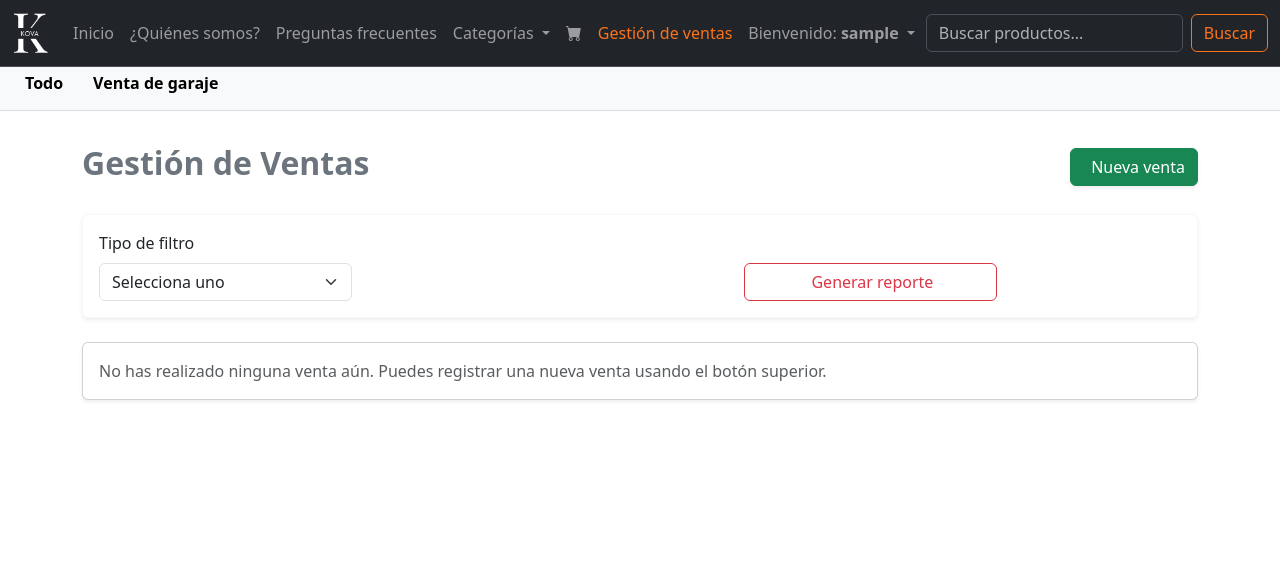
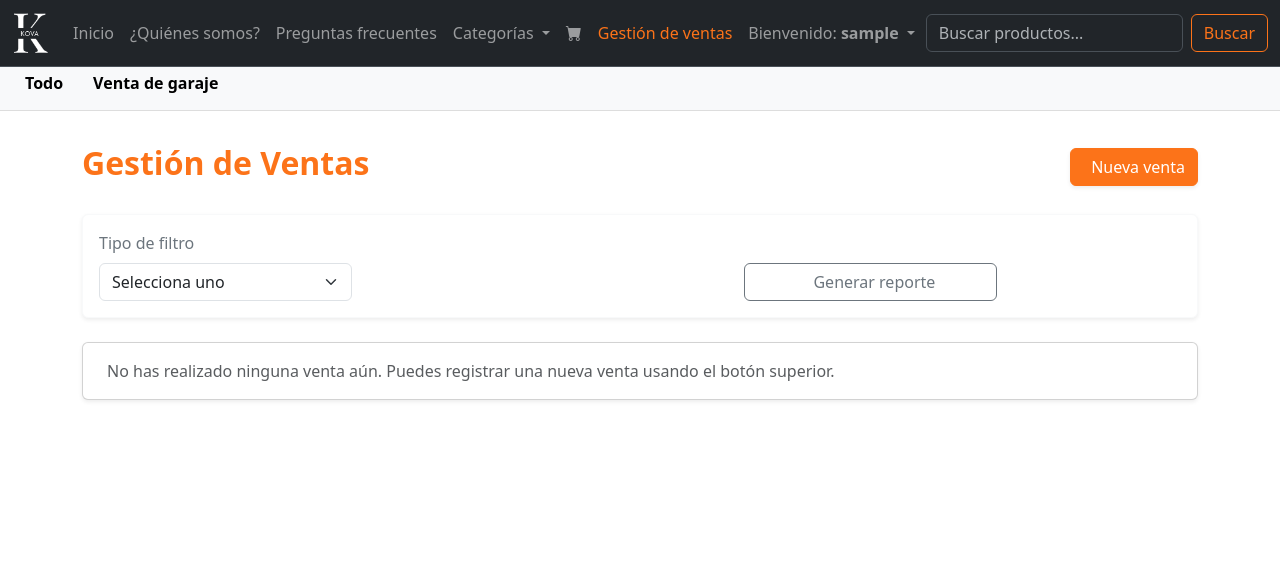
Before and after one commit to ElenaHS/Kovamarket, a Django app: page /ventas/ in a window 1280 px wide. Shown: the top 580 px of the page. Run offline with Django 5.2, Linux system fonts and the light colour scheme; the visitor is signed in with stand-in values (Sample User, id 1); data that the repository does not hold is empty.

Commit message:
Actualizar nueva venta y gestionar venta

```diff
--- a/Tienda/templates/gestionar_venta.html
+++ b/Tienda/templates/gestionar_venta.html
@@ -2,10 +2,11 @@
 
 {% block content %}
 <div class="container mt-5">
+
     <!-- Encabezado -->
     <div class="d-flex justify-content-between align-items-center mb-4">
-        <h2 class="text-secondary fw-bold">Gestión de Ventas</h2>
-        <a href="{% url 'nueva_venta' %}" class="btn btn-success shadow-sm">
+        <h2 class="fw-bold text-kova">Gestión de Ventas</h2>
+        <a href="{% url 'nueva_venta' %}" class="btn btn-kova shadow-sm">
             <i class="fas fa-plus-circle me-2"></i> Nueva venta
         </a>
     </div>
@@ -14,7 +15,7 @@
     <form method="get" action="{% url 'generar_reporte_pdf' %}" class="card p-3 shadow-sm mb-4 border-light">
         <div class="row align-items-end">
             <div class="col-md-3">
-                <label for="filtro" class="form-label">Tipo de filtro</label>
+                <label for="filtro" class="form-label text-secondary">Tipo de filtro</label>
                 <select id="filtro" name="filtro" class="form-select" required onchange="mostrarCampoFiltro()">
                     <option value="" selected disabled>Selecciona uno</option>
                     <option value="dia">Día</option>
@@ -25,12 +26,12 @@
             </div>
 
             <div class="col-md-4" id="campo-filtro-container">
-                <!-- Este campo se reemplaza dinámicamente con JS -->
+                <!-- Campo dinámico con JS -->
             </div>
 
             <div class="col-md-3">
-                <button type="submit" class="btn btn-outline-danger w-100">
-                    <i class="fas fa-file-pdf me-1"></i> Generar reporte
+                <button type="submit" class="btn btn-outline-secondary w-100">
+                    <i class="fas fa-file-pdf me-2"></i> Generar reporte
                 </button>
             </div>
         </div>
@@ -40,7 +41,7 @@
     {% if ventas %}
     <div class="table-responsive shadow-sm border rounded">
         <table class="table table-hover align-middle mb-0">
-            <thead class="table-light">
+            <thead class="table-light text-uppercase text-secondary">
                 <tr>
                     <th>#</th>
                     <th>Fecha</th>
@@ -71,7 +72,7 @@
                         {% endif %}
                     </td>
                     <td>
-                        <a href="{% url 'detalle_venta' venta.id %}" class="btn btn-outline-primary btn-sm">
+                        <a href="{% url 'detalle_venta' venta.id %}" class="btn btn-outline-secondary btn-sm">
                             <i class="fas fa-eye me-1"></i> Ver detalles
                         </a>
                     </td>
@@ -83,39 +84,41 @@
     {% else %}
     <div class="card shadow-sm">
         <div class="card-body">
-            <p class="text-muted mb-0">No has realizado ninguna venta aún. Puedes registrar una nueva venta usando el botón superior.</p>
+            <p class="text-muted mb-0">
+                <i class="fas fa-info-circle me-2"></i>
+                No has realizado ninguna venta aún. Puedes registrar una nueva venta usando el botón superior.
+            </p>
         </div>
     </div>
     {% endif %}
 </div>
 
-<!-- JS para mostrar el campo de filtro según la opción seleccionada -->
+<!-- JavaScript para el filtro -->
 <script>
     function mostrarCampoFiltro() {
         const filtro = document.getElementById('filtro').value;
         const container = document.getElementById('campo-filtro-container');
-
         let inputHtml = '';
         const hoy = new Date().toISOString().split('T')[0];
 
         if (filtro === 'dia') {
             inputHtml = `
-                <label for="valor" class="form-label">Selecciona un día</label>
+                <label for="valor" class="form-label text-secondary">Selecciona un día</label>
                 <input type="date" id="valor" name="valor" class="form-control" max="${hoy}" required>
             `;
         } else if (filtro === 'semana') {
             inputHtml = `
-                <label for="valor" class="form-label">Selecciona una semana</label>
+                <label for="valor" class="form-label text-secondary">Selecciona una semana</label>
                 <input type="week" id="valor" name="valor" class="form-control" required>
             `;
         } else if (filtro === 'mes') {
             inputHtml = `
-                <label for="valor" class="form-label">Selecciona un mes</label>
+                <label for="valor" class="form-label text-secondary">Selecciona un mes</label>
                 <input type="month" id="valor" name="valor" class="form-control" required>
             `;
         } else if (filtro === 'año') {
             inputHtml = `
-                <label for="valor" class="form-label">Selecciona un año</label>
+                <label for="valor" class="form-label text-secondary">Selecciona un año</label>
                 <input type="number" id="valor" name="valor" class="form-control" min="2000" max="2100" step="1" placeholder="Ej: 2025" required>
             `;
         }
@@ -123,4 +126,28 @@
         container.innerHTML = inputHtml;
     }
 </script>
+
+<!-- Estilos -->
+<style>
+    .btn-kova {
+        background-color: #fc7319;
+        color: white;
+        border: 1px solid #fc7319;
+        transition: background-color 0.3s ease, color 0.3s ease;
+    }
+
+    .btn-kova:hover {
+        background-color: #e36512;
+        border-color: #e36512;
+        color: white;
+    }
+
+    .text-kova {
+        color: #fc7319;
+    }
+
+    .table th, .table td {
+        vertical-align: middle;
+    }
+</style>
 {% endblock %}
--- a/Tienda/views.py
+++ b/Tienda/views.py
@@ -16,6 +16,8 @@ from django.utils import timezone
 from xhtml2pdf import pisa
 from django.http import HttpResponse
 from django.template.loader import get_template
+from decimal import Decimal
+
 
 
 
@@ -326,27 +328,39 @@ def filtrar_ventas_por_filtro(filtro, valor):
 
 
 
-
 # Vista para mostrar y confirmar una nueva venta
 @login_required
 @solo_superusuario
 def nueva_venta(request):
     venta_temp, _ = VentaTemporal.objects.get_or_create(dependienta=request.user)
     items_actuales = venta_temp.items.select_related("producto")
+
+    # Precio sin descuento
     precio_total = sum(item.producto.precio * item.cantidad for item in items_actuales)
 
     if request.method == "POST":
         venta_form = VentaForm(request.POST)
         if venta_form.is_valid():
-            # ✅ Crear la venta con el total calculado
+            forma_pago = venta_form.cleaned_data["forma_pago"]
+            codigo_transferencia = venta_form.cleaned_data["codigo_transferencia"]
+
+            # Aplicar 5% de descuento si la forma de pago es efectivo
+            if forma_pago == "efectivo":
+                total_con_descuento = (precio_total * Decimal('0.95')).quantize(Decimal('0.01'))
+
+            else:
+                total_con_descuento = precio_total
+
+            # ✅ Crear la venta con el total ajustado
             venta = Venta.objects.create(
                 dependienta=request.user,
                 fecha=timezone.now(),
-                forma_pago=venta_form.cleaned_data["forma_pago"],
-                codigo_transferencia=venta_form.cleaned_data["codigo_transferencia"],
-                total_a_pagar=precio_total  # ✅ se guarda el total a pagar
+                forma_pago=forma_pago,
+                codigo_transferencia=codigo_transferencia,
+                total_a_pagar=total_con_descuento
             )
 
+            # Crear los ítems y descontar del stock
             for item in items_actuales:
                 VentaItem.objects.create(
                     venta=venta,
@@ -356,12 +370,15 @@ def nueva_venta(request):
                 item.producto.cantidad -= item.cantidad
                 item.producto.save()
 
+            # Eliminar el carrito temporal
             venta_temp.delete()
+
             messages.success(request, "✅ Venta registrada correctamente.")
             return redirect("nueva_venta")
     else:
         venta_form = VentaForm()
 
+    # Paginación de productos
     productos_disponibles = Producto.objects.filter(disponibilidad=True)
     paginator = Paginator(productos_disponibles, 3)
     page_number = request.GET.get("page")
@@ -375,6 +392,57 @@ def nueva_venta(request):
         "venta_form": venta_form
     }
     return render(request, "nueva_venta.html", context)
+
+
+
+# # Vista para mostrar y confirmar una nueva venta
+# @login_required
+# @solo_superusuario
+# def nueva_venta(request):
+#     venta_temp, _ = VentaTemporal.objects.get_or_create(dependienta=request.user)
+#     items_actuales = venta_temp.items.select_related("producto")
+#     precio_total = sum(item.producto.precio * item.cantidad for item in items_actuales)
+
+#     if request.method == "POST":
+#         venta_form = VentaForm(request.POST)
+#         if venta_form.is_valid():
+#             # ✅ Crear la venta con el total calculado
+#             venta = Venta.objects.create(
+#                 dependienta=request.user,
+#                 fecha=timezone.now(),
+#                 forma_pago=venta_form.cleaned_data["forma_pago"],
+#                 codigo_transferencia=venta_form.cleaned_data["codigo_transferencia"],
+#                 total_a_pagar=precio_total  # ✅ se guarda el total a pagar
+#             )
+
+#             for item in items_actuales:
+#                 VentaItem.objects.create(
+#                     venta=venta,
+#                     producto=item.producto,
+#                     cantidad=item.cantidad
+#                 )
+#                 item.producto.cantidad -= item.cantidad
+#                 item.producto.save()
+
+#             venta_temp.delete()
+#             messages.success(request, "✅ Venta registrada correctamente.")
+#             return redirect("nueva_venta")
+#     else:
+#         venta_form = VentaForm()
+
+#     productos_disponibles = Producto.objects.filter(disponibilidad=True)
+#     paginator = Paginator(productos_disponibles, 3)
+#     page_number = request.GET.get("page")
+#     page_obj = paginator.get_page(page_number)
+
+#     context = {
+#         "usuario": request.user,
+#         "productos": page_obj,
+#         "items": items_actuales,
+#         "precio_total": precio_total,
+#         "venta_form": venta_form
+#     }
+#     return render(request, "nueva_venta.html", context)
 
 # Vista para agregar un producto (evita doble procesamiento)
 @login_required
@@ -432,7 +500,7 @@ def disminuir_cantidad_venta(request, item_id):
 
 # Vista para cancelar la venta
 @login_required
-@solo_superusuario
+
 def cancelar_venta(request):
     if request.method == "POST":
         try:
```
Also changed, not shown: Tienda/templates/detalle_venta.html (+36 -7 lines), Tienda/templates/nueva_venta.html (+22 -3 lines).
